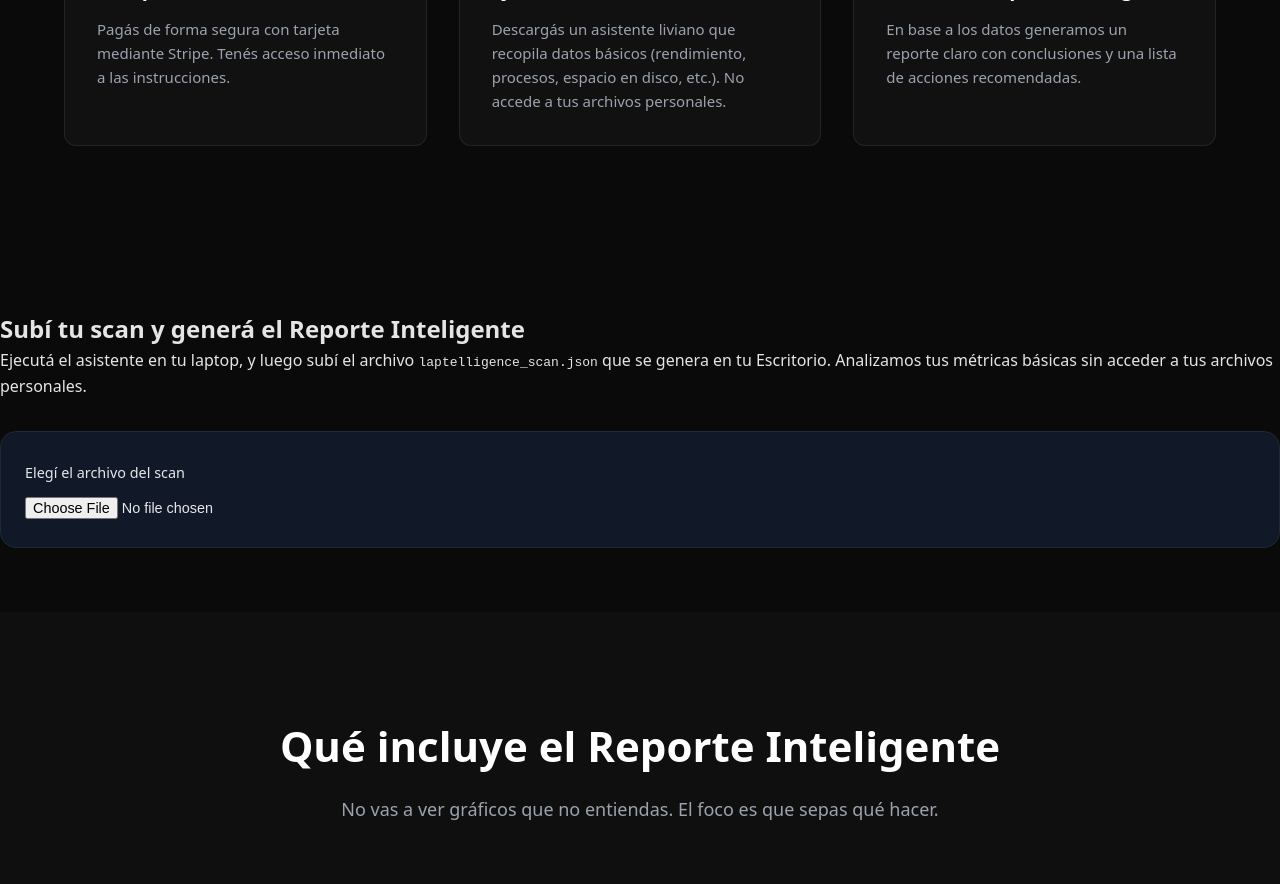
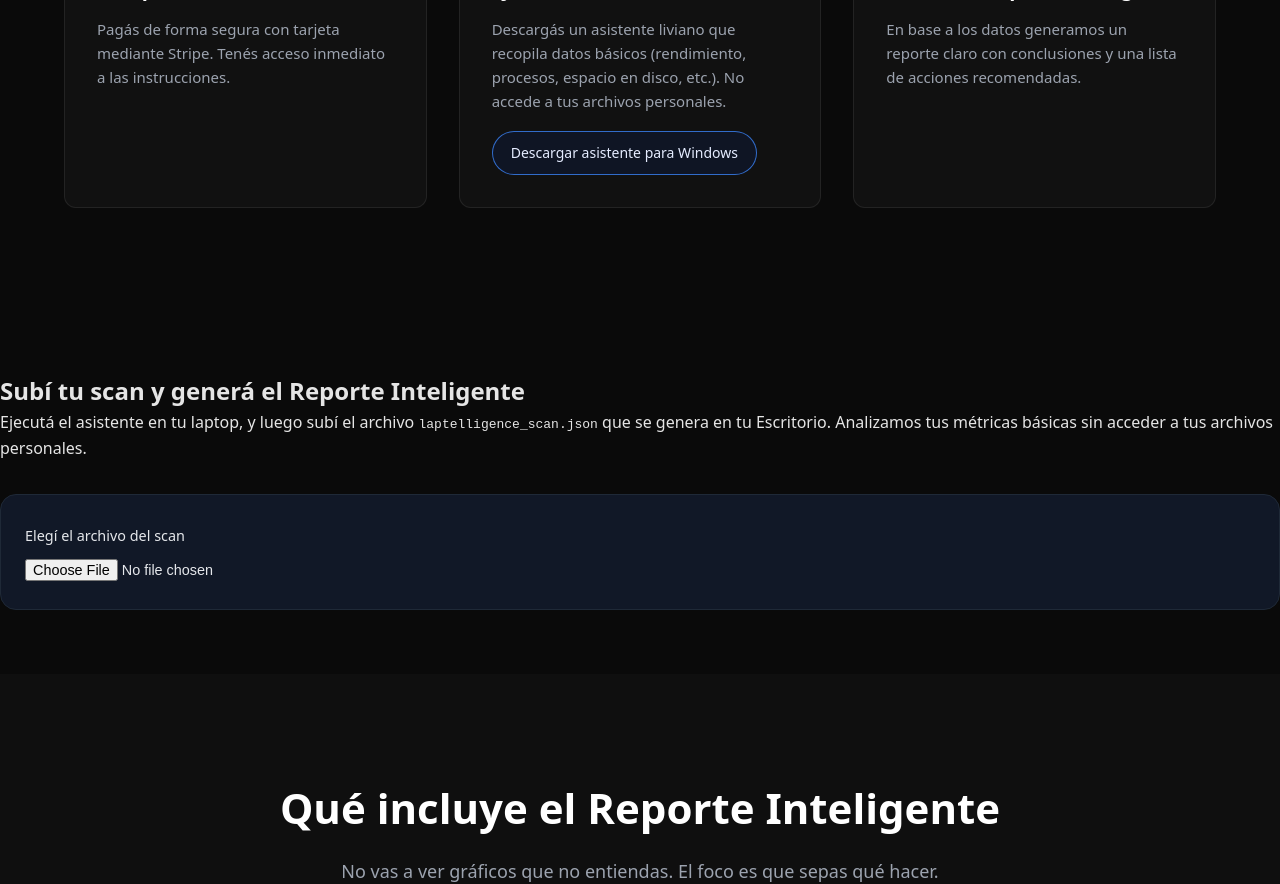
Before and after one commit to gereacosta1/laptelligence, a React (Vite) app: page / in a window 1280 px wide. Shown: the part 1240-2124 px from the top of the page. Built offline with nearby package versions, Linux system fonts and the light colour scheme.

Commit message:
tryfix 4

```diff
--- a/src/App.css
+++ b/src/App.css
@@ -295,6 +295,32 @@ body {
   color: #9ca3af;
   line-height: 1.6;
 }
+
+.step-download {
+  display: inline-flex;
+  align-items: center;
+  justify-content: center;
+  margin-top: 18px;
+  padding: 10px 18px;
+  border-radius: 999px;
+  border: 1px solid rgba(59, 130, 246, 0.8);
+  font-size: 14px;
+  font-weight: 500;
+  color: #e5ecff;
+  text-decoration: none;
+  background: rgba(15, 23, 42, 0.8);
+  backdrop-filter: blur(8px);
+  transition: background 0.15s ease, color 0.15s ease, transform 0.1s ease,
+    box-shadow 0.15s ease;
+}
+
+.step-download:hover {
+  background: linear-gradient(135deg, #3b82f6, #2563eb);
+  color: #020617;
+  transform: translateY(-1px);
+  box-shadow: 0 10px 25px rgba(37, 99, 235, 0.3);
+}
+
 
 .features-grid {
   display: grid;
--- a/src/components/HowItWorks.tsx
+++ b/src/components/HowItWorks.tsx
@@ -15,6 +15,7 @@ function HowItWorks() {
               Pagás de forma segura con tarjeta mediante Stripe. Tenés acceso inmediato a las instrucciones.
             </p>
           </div>
+
           <div className="step-card">
             <div className="step-number">2</div>
             <h3 className="step-title">Ejecutás el escaneo</h3>
@@ -22,7 +23,17 @@ function HowItWorks() {
               Descargás un asistente liviano que recopila datos básicos (rendimiento, procesos, espacio en disco, etc.).
               No accede a tus archivos personales.
             </p>
+
+            {/* Botón de descarga del asistente */}
+            <a
+              href="/laptelligence_scan.ps1"
+              download
+              className="step-download"
+            >
+              Descargar asistente para Windows
+            </a>
           </div>
+
           <div className="step-card">
             <div className="step-number">3</div>
             <h3 className="step-title">Recibís tu reporte inteligente</h3>
```
